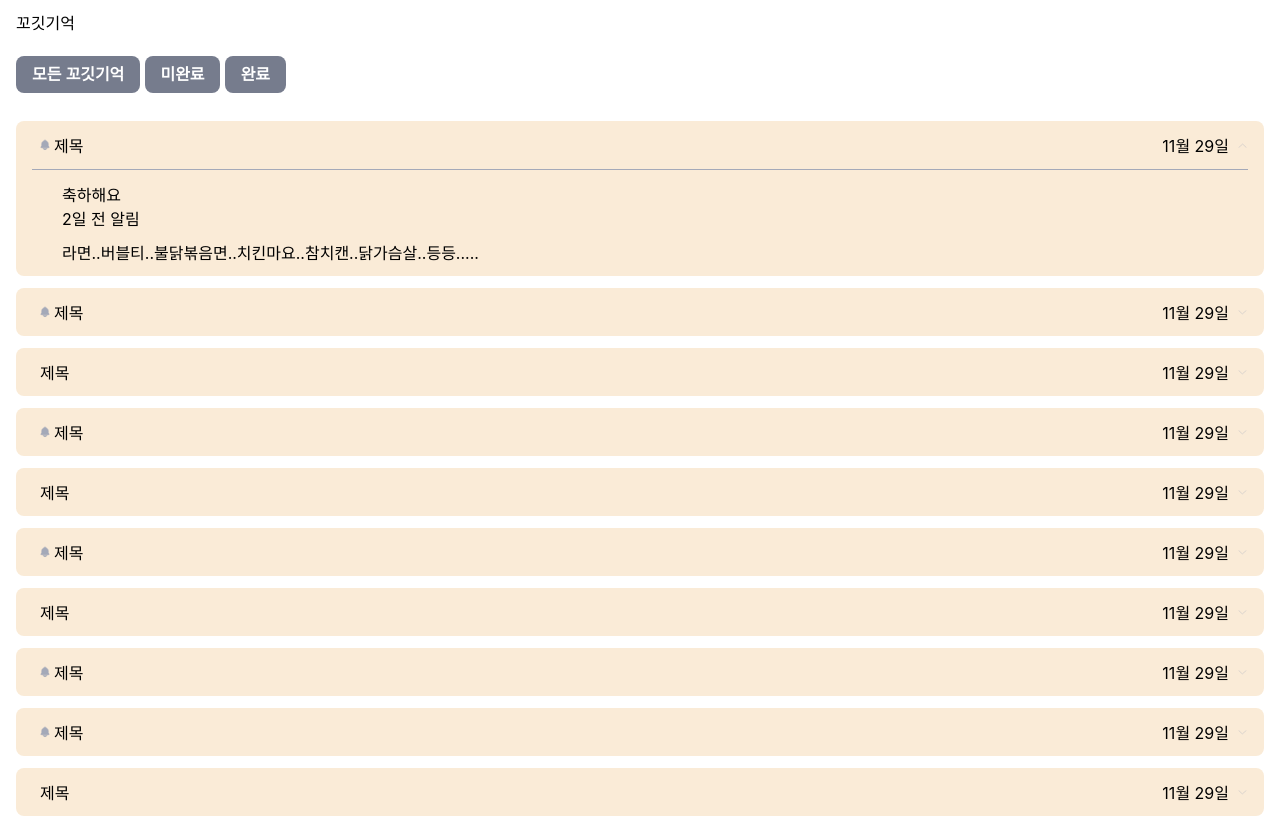
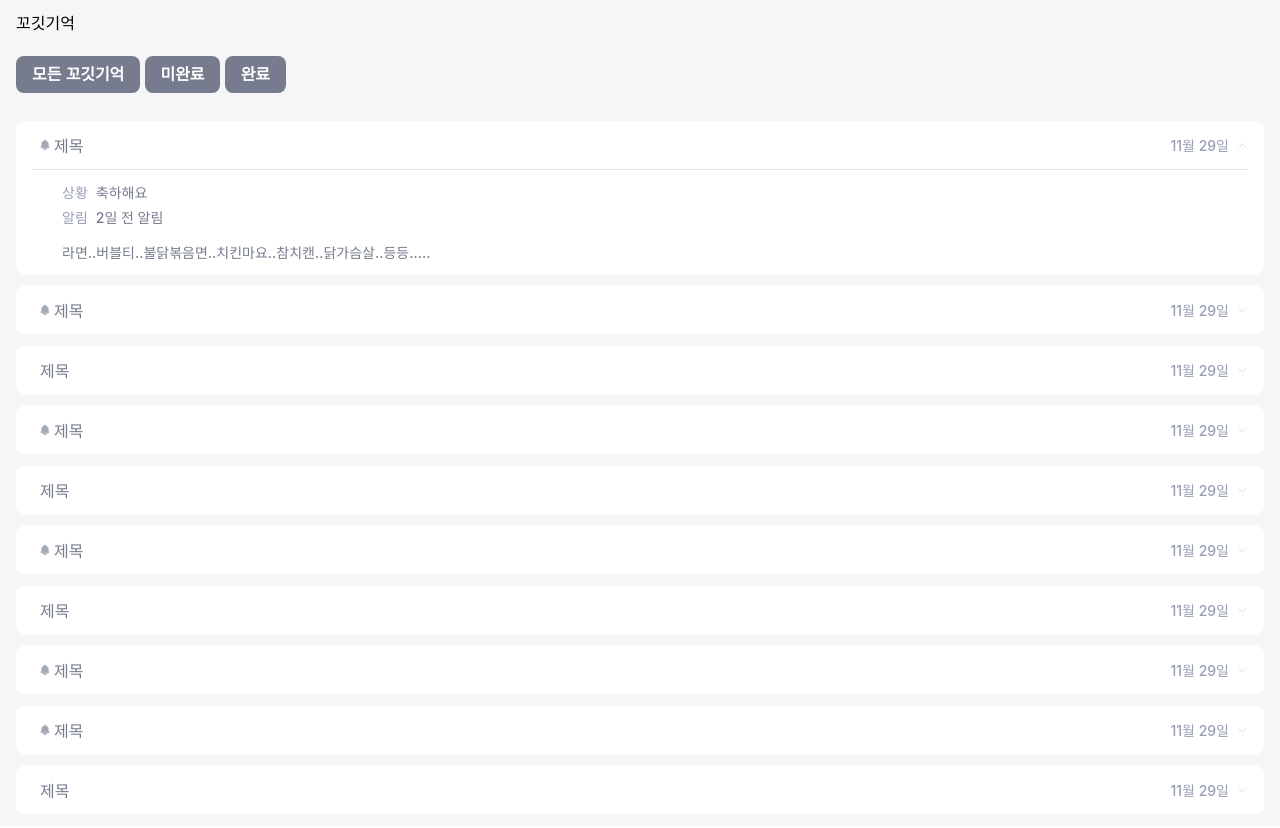
Before and after one commit to depromeet/ggogeet-client, a Next.js app: page /letter-remind in a window 1280 px wide. Both pictures are taken after a click on the button 1242 px from the left and 145 px from the top of the page. Built offline with nearby package versions, Linux system fonts and the light colour scheme; a web font is replaced by a local one.

Commit message:
💄 letter-remind 페이지 요소들 색상 변경

```diff
--- a/src/components/features/letter-remind/TodoContainer/index.tsx
+++ b/src/components/features/letter-remind/TodoContainer/index.tsx
@@ -36,11 +36,13 @@ export default function TodoContainer({ todo }: Props) {
               />
             </S.BellIconWrapper>
           )}
-          {title}
+          <S.Title>{title}</S.Title>
         </S.TodoInnerContainer>
 
         <S.TodoInnerContainer>
-          <S.DateWrapper> {date}</S.DateWrapper>
+          <S.DateWrapper>
+            <S.Date>{date}</S.Date>
+          </S.DateWrapper>
           <ToggleArrowButton isClicked={isClicked} />
         </S.TodoInnerContainer>
       </S.TodoTitleContainer>
@@ -48,11 +50,20 @@ export default function TodoContainer({ todo }: Props) {
       {isClicked && (
         <S.TodoContentContainer isClicked={isClicked}>
           <S.ContentUpperContainer>
-            <div>{situation}</div>
-            <div> {alarm}</div>
+            <S.ContentUpperContentsContainer>
+              <S.SituationAndAlarm>상황</S.SituationAndAlarm>
+              <S.Content>{situation}</S.Content>
+            </S.ContentUpperContentsContainer>
+
+            <S.ContentUpperContentsContainer>
+              <S.SituationAndAlarm>알림</S.SituationAndAlarm>
+              <S.Content>{alarm}</S.Content>
+            </S.ContentUpperContentsContainer>
           </S.ContentUpperContainer>
 
-          <S.ContentLowerContainer>{content}</S.ContentLowerContainer>
+          <S.ContentLowerContainer>
+            <S.Content>{content}</S.Content>
+          </S.ContentLowerContainer>
         </S.TodoContentContainer>
       )}
     </S.TodoLayout>
--- a/src/components/features/letter-remind/TodoContainer/styled.ts
+++ b/src/components/features/letter-remind/TodoContainer/styled.ts
@@ -1,3 +1,4 @@
+import { Body2, Body4 } from "@/src/styles/commons";
 import styled from "@emotion/styled";
 
 export const TodoLayout = styled.div`
@@ -6,8 +7,8 @@ export const TodoLayout = styled.div`
   flex-direction: column;
   justify-content: space-between;
   border-radius: 8px;
+  background-color: ${({ theme }) => theme.colors.white};
   cursor: pointer;
-  background-color: antiquewhite; // 임시
 `;
 
 export const TodoTitleContainer = styled.div`
@@ -21,8 +22,9 @@ interface TodoContentContainerProps {
 
 export const TodoContentContainer = styled.div<TodoContentContainerProps>`
   padding: 12px 10px 12px 30px;
-  border-top: ${({ isClicked }) => (isClicked ? "1px solid #a4a9b8" : "none")};
-  background-color: antiquewhite; // 임시
+  border-top: ${({ isClicked, theme }) =>
+    isClicked ? `1px solid ${theme.colors.gray2}` : "none"};
+  background-color: ${({ theme }) => theme.colors.white};
 `;
 
 export const TodoInnerContainer = styled.div`
@@ -36,6 +38,12 @@ export const ContentUpperContainer = styled.div`
 
 export const ContentLowerContainer = styled.div``;
 
+export const ContentUpperContentsContainer = styled.div`
+  display: flex;
+  flex-direction: row;
+  padding: 0 0 5px 0;
+`;
+
 export const DateWrapper = styled.div`
   padding: 0 8px 0 0;
 `;
@@ -47,3 +55,25 @@ export const CheckboxWrapper = styled.div`
 export const BellIconWrapper = styled.div`
   padding: 0 4px 0 0;
 `;
+
+export const Title = styled.p`
+  color: ${({ theme }) => theme.colors.gray5};
+  ${Body2}
+`;
+
+export const Date = styled.p`
+  color: ${({ theme }) => theme.colors.gray4};
+  ${Body4}
+`;
+
+export const Content = styled.p`
+  color: ${({ theme }) => theme.colors.gray5};
+  ${Body4}
+`;
+
+export const SituationAndAlarm = styled.p`
+  color: ${({ theme }) => theme.colors.gray4};
+  padding: 0 8px 0 0;
+
+  ${Body4}
+`;
--- a/src/pages/letter-remind/index.tsx
+++ b/src/pages/letter-remind/index.tsx
@@ -3,6 +3,11 @@ import TopNavigation from "@/src/components/common/TopNavigation";
 import TodoContainer from "@/src/components/features/letter-remind/TodoContainer";
 import { RemindData } from "@/src/data/LetterRemind";
 import styled from "@emotion/styled";
+import Image from "next/image";
+
+const PageLayout = styled.div`
+  background-color: ${({ theme }) => theme.colors.light};
+`;
 
 const Layout = styled.div`
   padding: 12px 16px 0 16px;
@@ -21,7 +26,7 @@ const TodoContainerWrapper = styled.div`
 
 const LetterRemindPage = () => {
   return (
-    <>
+    <PageLayout>
       <TopNavigation title="꼬깃기억" />
 
       <Layout>
@@ -39,7 +44,7 @@ const LetterRemindPage = () => {
           );
         })}
       </Layout>
-    </>
+    </PageLayout>
   );
 };
 
```
